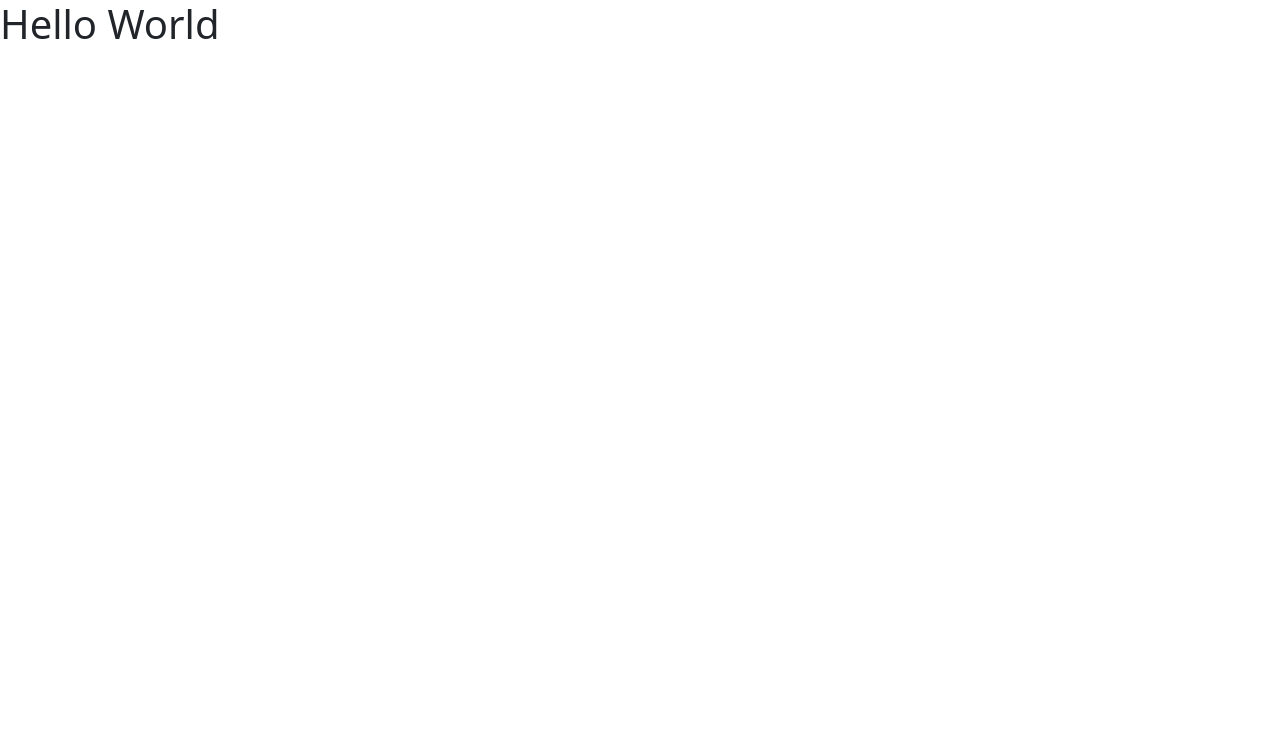
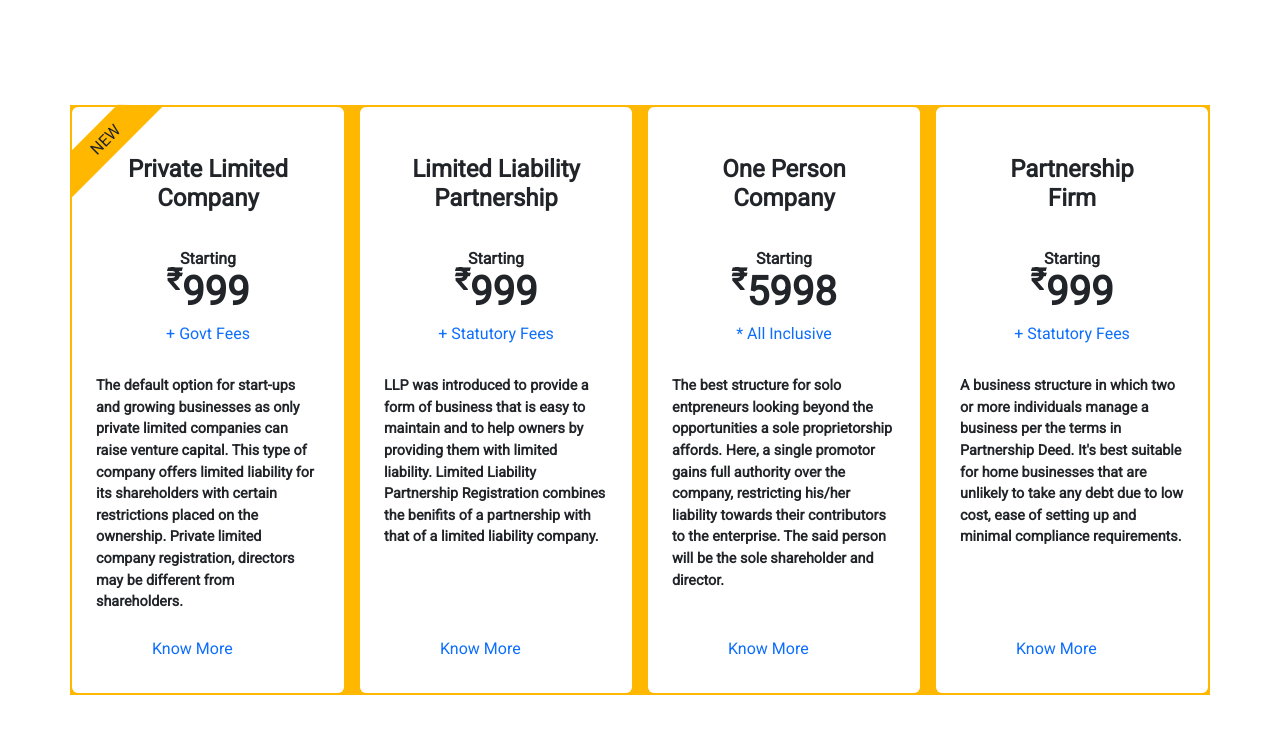
Before and after one commit to Deepaksahnii/subscription-module, a plain HTML site: page index.html in a window 1280 px wide. Drawn offline with nearby package versions, Linux system fonts and the light colour scheme.

Commit message:
created subscription module

```diff
--- a/index.html
+++ b/index.html
@@ -1,14 +1,77 @@
 <!DOCTYPE html>
 <html lang="en">
+
 <head>
-    <meta charset="UTF-8">
-    <meta name="viewport" content="width=device-width, initial-scale=1.0">
-    <title>Document</title>
-    <link href="https://cdn.jsdelivr.net/npm/bootstrap@5.3.2/dist/css/bootstrap.min.css" rel="stylesheet" integrity="sha384-T3c6CoIi6uLrA9TneNEoa7RxnatzjcDSCmG1MXxSR1GAsXEV/Dwwykc2MPK8M2HN" crossorigin="anonymous">
-    <link rel="stylesheet" href="style.css">
+  <meta charset="UTF-8">
+  <meta name="viewport" content="width=device-width, initial-scale=1.0">
+  <title>Document</title>
+  <link rel="stylesheet" href="style.css">
+  <link href="https://cdn.jsdelivr.net/npm/bootstrap@5.3.2/dist/css/bootstrap.min.css" rel="stylesheet"
+    integrity="sha384-T3c6CoIi6uLrA9TneNEoa7RxnatzjcDSCmG1MXxSR1GAsXEV/Dwwykc2MPK8M2HN" crossorigin="anonymous">
 </head>
+
 <body>
-    <h1>Hello World</h1>
-    <script src="https://cdn.jsdelivr.net/npm/bootstrap@5.3.2/dist/js/bootstrap.bundle.min.js" integrity="sha384-C6RzsynM9kWDrMNeT87bh95OGNyZPhcTNXj1NW7RuBCsyN/o0jlpcV8Qyq46cDfL" crossorigin="anonymous"></script>
+  <div class="container px-0 mw-90 mh-90 d-flex justify-content-between">
+    <div class="card border-0" style="width: 18rem;">
+      <div class="card-body text-center">
+        <span class="new">NEW</span>
+        <h4 class="card-title text-center heading">Private Limited Company</h4>
+        <h5 class="card-subtitle text-center sub-heading">Starting</h5>
+        <h1 class="card-title text-center fw-bold"><sup>₹</sup>999</h1>
+        <h6 class="text-center text-primary">+ Govt Fees</h6>
+        <br>
+        <p class="card-text text-start fw-bold px-2">The default option for start-ups and growing businesses as only private limited companies
+          can raise venture capital. This type of company offers limited liability for its shareholders with certain
+          restrictions placed on the ownership. Private limited company registration, directors may be different from
+          shareholders.</p>
+        <br>
+        <br>
+        <a href="#" class="text-primary text text-decoration-none">Know More</a>
+      </div>
+    </div>
+    <div class="card border-0 mx-3" style="width: 18rem;">
+      <div class="card-body text-center">
+        <h4 class="card-title text-center heading">Limited Liability Partnership</h4>
+        <h5 class="card-subtitle text-center sub-heading">Starting</h5>
+        <h1 class="card-title text-center fw-bold"><sup>₹</sup>999</h1>
+        <h6 class="text-center text-primary">+ Statutory Fees</h6>
+        <br>
+        <p class="card-text text-start fw-bold px-2">LLP was introduced to provide a form of business that is easy to maintain and to help owners by providing them with limited liability. Limited Liability Partnership Registration combines the benifits of a partnership with that of a limited liability company.</p>
+        <br>
+        <br>
+        <a href="#" class="text-primary text text-decoration-none">Know More</a>
+      </div>
+    </div>
+    <div class="card border-0 ms-0" style="width: 18rem;">
+      <div class="card-body text-center">
+        <h4 class="card-title text-center heading">One Person Company</h4>
+        <h5 class="card-subtitle text-center sub-heading">Starting</h5>
+        <h1 class="card-title text-center fw-bold"><sup>₹</sup>5998</h1>
+        <h6 class="text-center text-primary">* All Inclusive</h6>
+        <br>
+        <p class="card-text text-start fw-bold px-2">The best structure for solo entpreneurs looking beyond the opportunities a sole proprietorship affords. Here, a single promotor gains full authority over the company, restricting his/her liability towards their contributors to the enterprise. The said person will be the sole shareholder and director.</p>
+        <br>
+        <br>
+        <a href="#" class="text-primary text text-decoration-none">Know More</a>
+      </div>
+    </div>
+    <div class="card border-0 ms-3" style="width: 18rem;">
+      <div class="card-body text-center">
+        <h4 class="card-title text-center heading">Partnership Firm</h4>
+        <h5 class="card-subtitle text-center sub-heading">Starting</h5>
+        <h1 class="card-title text-center fw-bold"><sup>₹</sup>999</h1>
+        <h6 class="text-center text-primary">+ Statutory Fees</h6>
+        <br>
+        <p class="card-text text-start fw-bold px-2">A business structure in which two or more individuals manage a business per the terms in Partnership Deed. It's best suitable for home businesses that are unlikely to take any debt due to low cost, ease of setting up and minimal compliance requirements.</p>
+        <br>
+        <br>
+        <a href="#" class="text-primary text text-decoration-none">Know More</a>
+      </div>
+    </div>
+  </div>
+  <script src="https://cdn.jsdelivr.net/npm/bootstrap@5.3.2/dist/js/bootstrap.bundle.min.js"
+    integrity="sha384-C6RzsynM9kWDrMNeT87bh95OGNyZPhcTNXj1NW7RuBCsyN/o0jlpcV8Qyq46cDfL"
+    crossorigin="anonymous"></script>
 </body>
+
 </html>
--- a/style.css
+++ b/style.css
@@ -0,0 +1,46 @@
+@import url('https://fonts.googleapis.com/css2?family=Roboto&display=swap');
+*{
+    margin:0;
+    padding:0;
+    font-family: 'Roboto', sans-serif;
+}
+body{
+    display: flex;
+    align-items: center;
+    justify-content: center;
+    height: 100vh;
+    position:relative;
+}
+.new{
+    position: absolute;
+    left:0;
+    background-color: rgb(255, 183, 0);
+    padding: 0.3rem 3rem;
+    transform: rotateZ(-45deg) translateX(-1.4rem) translateY(-1.4rem) ;
+    clip-path: polygon(25% 0, 75% 0, 100% 100%, 0 100%)
+}
+.container{
+    padding:0;
+    border: 2px solid rgb(255, 183, 0);
+    background-color: rgb(255, 183, 0);
+}
+.heading{
+   margin:2rem;
+   margin-top: 2rem;
+   padding-bottom: 2rem;
+   font-size: 1.5rem;
+   font-weight: 900;
+}
+.card-text{
+    font-size: 0.9rem;
+}
+.sub-heading{
+    font-size: 1rem;
+    font-weight: 700;
+    margin: 1.2rem;
+}
+.text{
+    position: absolute;
+    bottom: 2rem;
+    left:5rem;
+}
```
